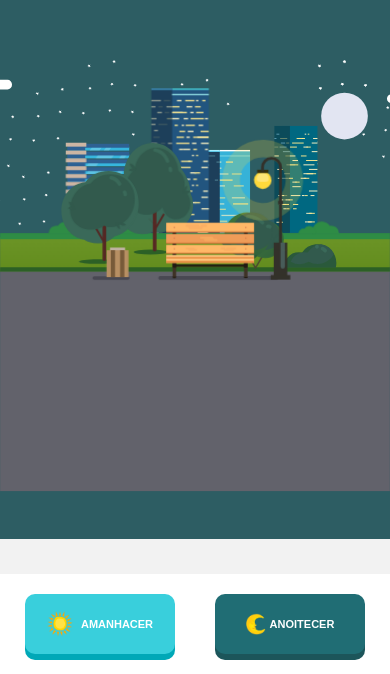
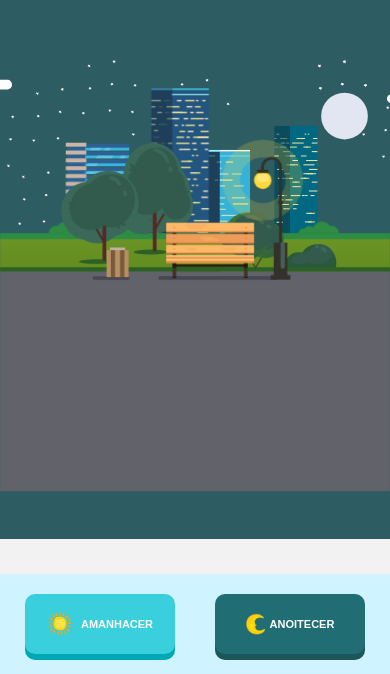
Before and after one commit to lucasgmagalhaes/svg-square-night-day, a plain HTML site: page index.html in a window 390 px wide. Shown: the part 170-844 px from the top of the page. Drawn offline with Linux system fonts and the light colour scheme.

```diff
--- a/style.css
+++ b/style.css
@@ -52,7 +52,7 @@
      display: flex;
      align-items: center;
      bottom: 0;
-     background: #ffffff;
+     background: #cff3ff;
      width: 100%;
      margin-left: 0 !important;
      justify-content: center;
```
